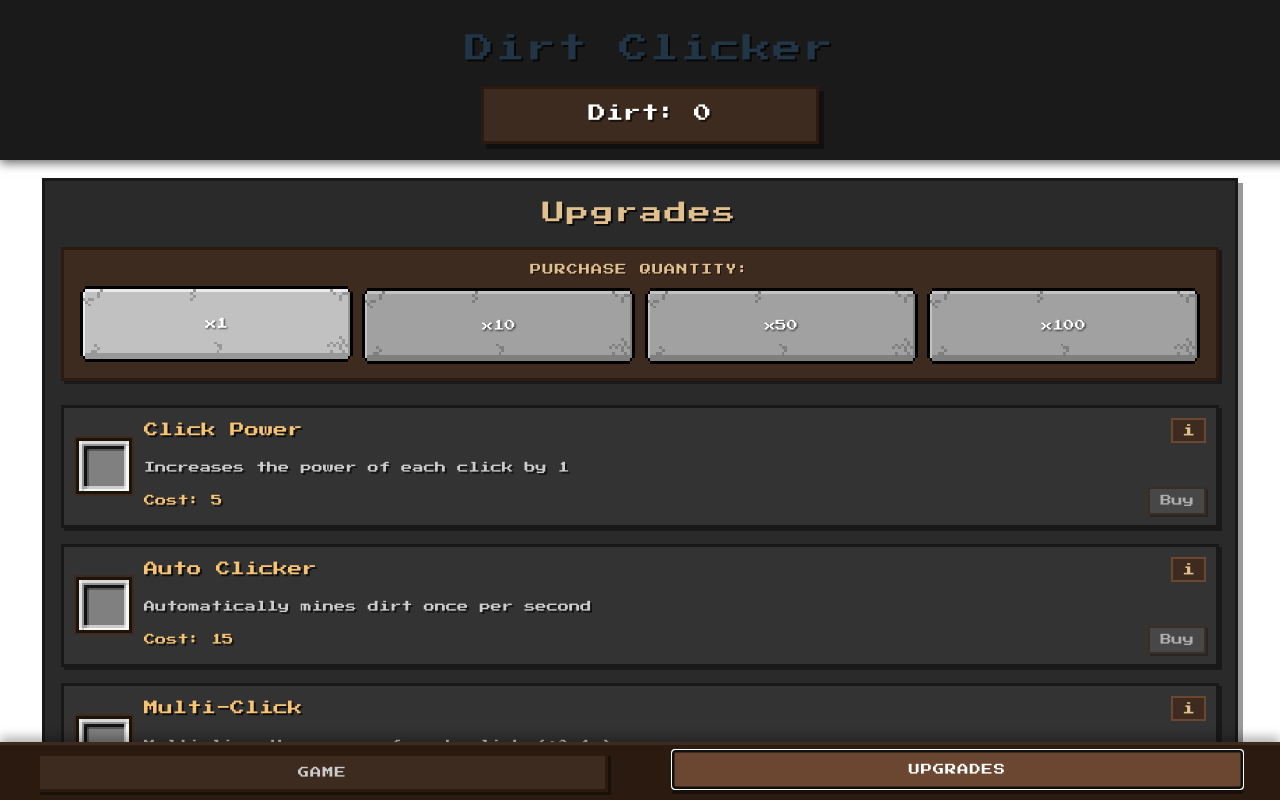
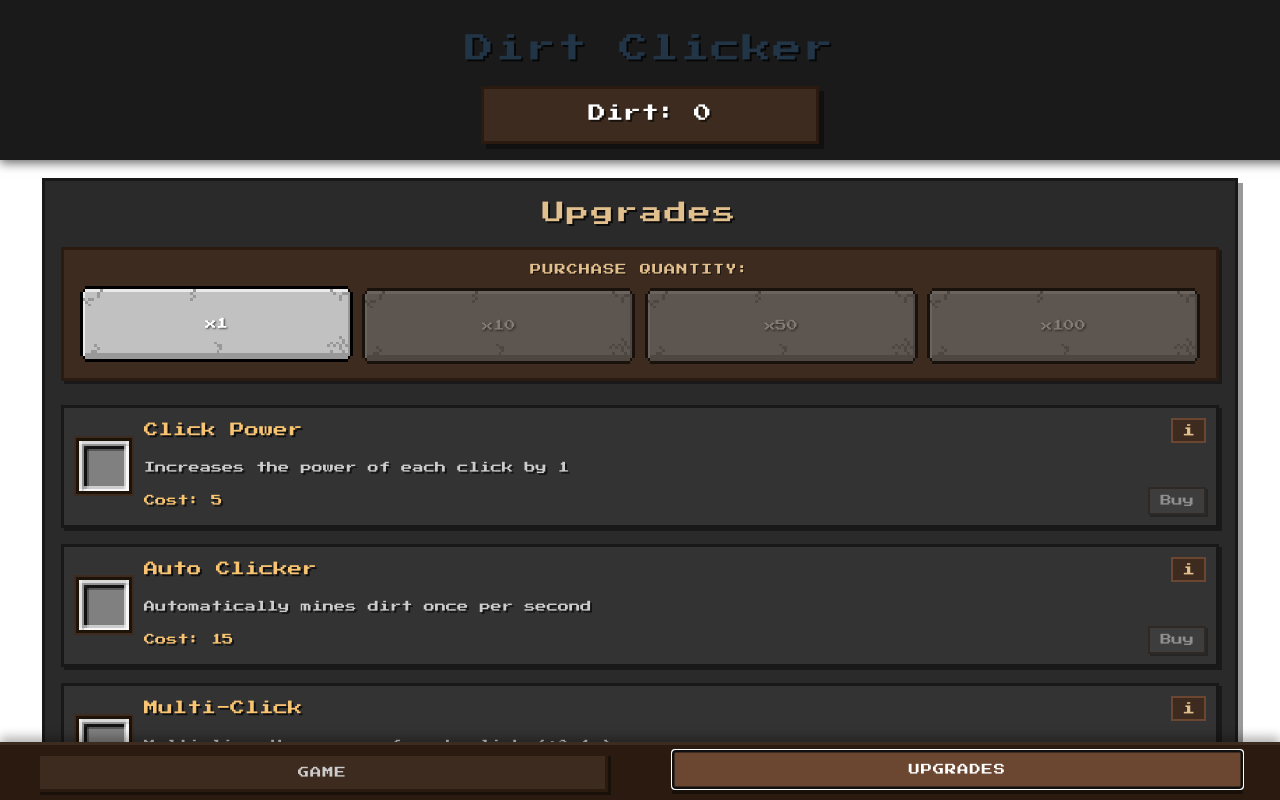
Before and after one commit to Vergusha/dirt-clicker, a React (Vite) app: page / in a window 1280 px wide. Both pictures are taken after a click on the button "UPGRADES". Shown: the top 800 px of the page. Built offline with nearby package versions, Linux system fonts and the light colour scheme.

Commit message:
button brights

```diff
--- a/src/App.css
+++ b/src/App.css
@@ -529,7 +529,7 @@ button {
   display: flex;
   align-items: center;
   justify-content: center;
-  transition: transform 0.1s, filter 0.1s;
+  transition: transform 0.1s, filter 0.1s, opacity 0.1s;
   flex: 1;
 }
 
@@ -538,6 +538,11 @@ button {
   height: auto;
   image-rendering: pixelated;
   display: block;
+}
+
+.quantity-btn:not(.active) {
+  opacity: 0.6;
+  filter: brightness(0.7) grayscale(0.3);
 }
 
 .quantity-btn-text {
@@ -559,6 +564,7 @@ button {
 .quantity-btn.active {
   transform: translateY(-2px);
   filter: brightness(1.2);
+  opacity: 1;
 }
 
 .quantity-btn:active {
@@ -901,7 +907,7 @@ button {
   color: white;
   border-radius: 0px;
   cursor: pointer;
-  transition: all 0.2s;
+  transition: all 0.2s, opacity 0.2s, filter 0.2s;
   box-shadow: 3px 3px 0px rgba(0, 0, 0, 0.4);
   font-size: 0.7rem;
   line-height: 1.2;
@@ -1027,6 +1033,7 @@ button {
   opacity: 0.6;
   cursor: not-allowed;
   background-color: #555;
+  filter: brightness(0.8) grayscale(0.3);
 }
 
 .info-panel-overlay {
```
